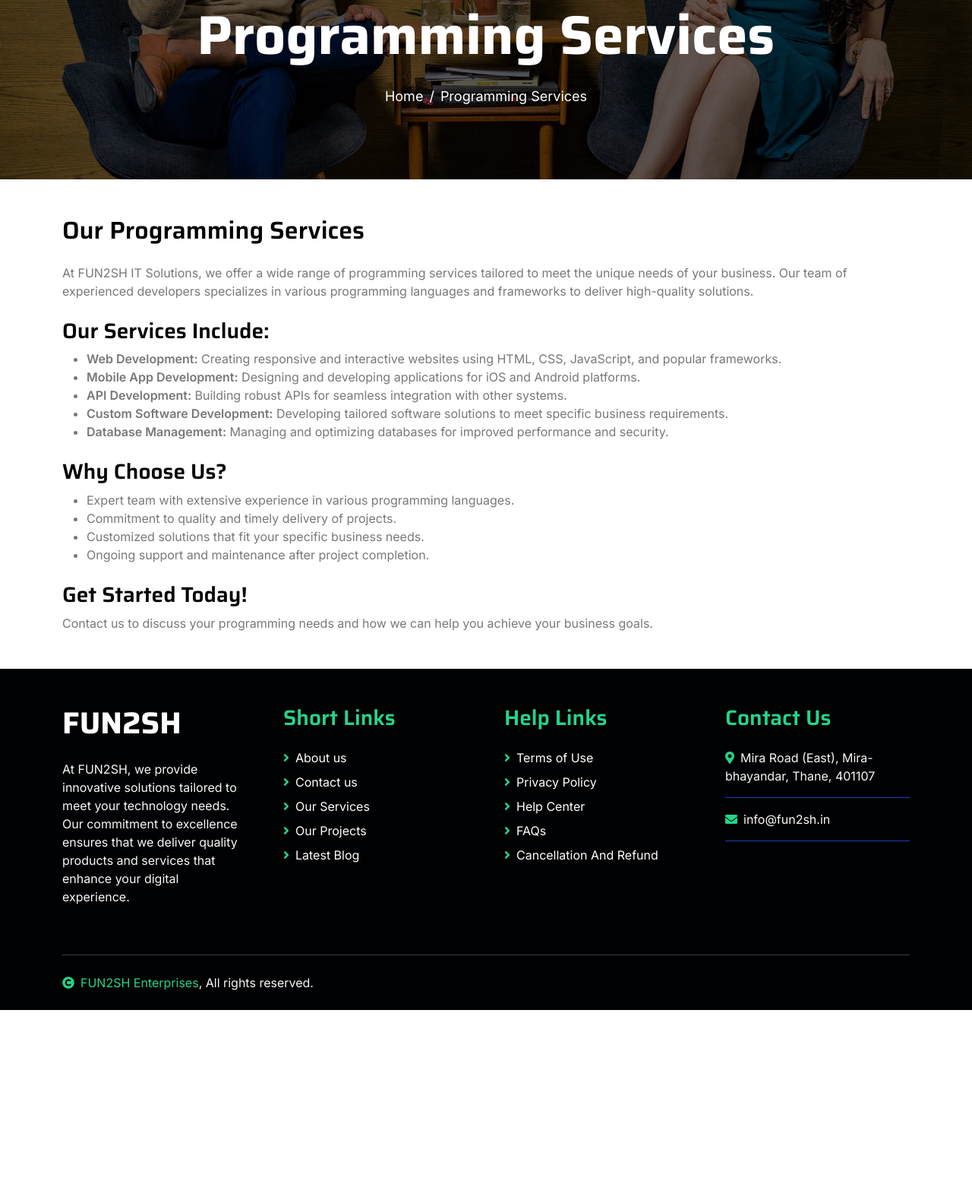
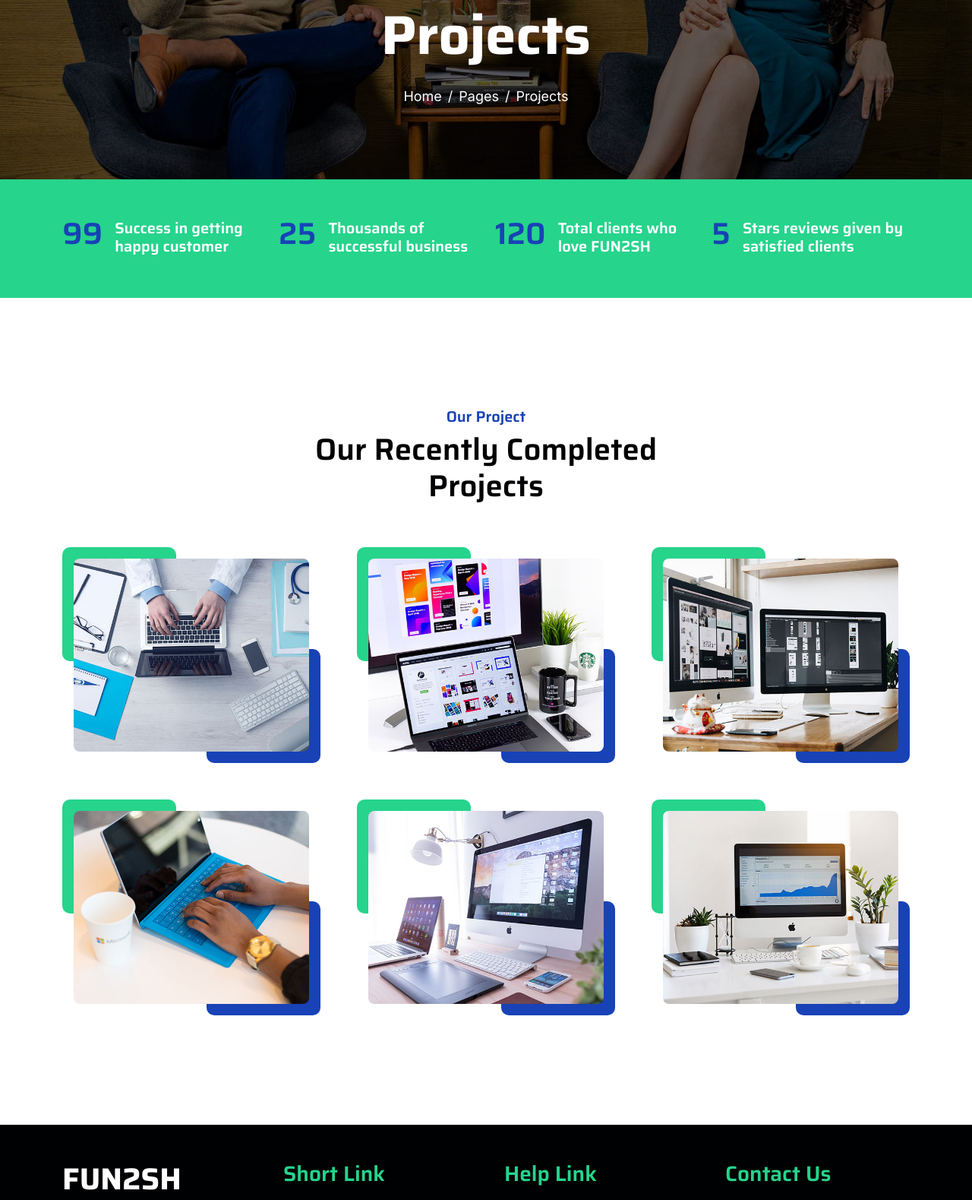
Before and after one commit to Ohom1/fun2sh, a plain HTML site: page programming.html in a window 1280 px wide. Shown: the part 199-1778 px from the top of the page at 76% size. Before the commit the page ends 1528 px from the top, so only its background shows below. Drawn offline with nearby package versions, Linux system fonts and the light colour scheme.

Commit message:
Update programming.html

```diff
--- a/programming.html
+++ b/programming.html
@@ -3,9 +3,10 @@
 
     <head>
         <meta charset="utf-8">
-    <title>Programming Services - FUN2SH IT Solutions</title>
+        <title>FUN2SH Enterprise</title>
         <meta content="width=device-width, initial-scale=1.0" name="viewport">
-    <meta content="Programming Services" name="description">
+        <meta content="" name="keywords">
+        <meta content="" name="description">
 
         <!-- Google Web Fonts -->
         <link rel="preconnect" href="https://fonts.googleapis.com">
@@ -15,6 +16,10 @@
         <!-- Icon Font Stylesheet -->
         <link href="https://cdnjs.cloudflare.com/ajax/libs/font-awesome/5.10.0/css/all.min.css" rel="stylesheet">
         <link href="https://cdn.jsdelivr.net/npm/bootstrap-icons@1.4.1/font/bootstrap-icons.css" rel="stylesheet">
+
+        <!-- Libraries Stylesheet -->
+        <link href="lib/animate/animate.min.css" rel="stylesheet">
+        <link href="lib/owlcarousel/assets/owl.carousel.min.css" rel="stylesheet">
 
         <!-- Customized Bootstrap Stylesheet -->
         <link href="css/bootstrap.min.css" rel="stylesheet">
@@ -76,46 +81,148 @@
     </div>
     <!-- Navbar End -->
 
+
         <!-- Page Header Start -->
         <div class="container-fluid page-header py-5">
             <div class="container text-center py-5">
-            <h1 class="display-2 text-white mb-4">Programming Services</h1>
-            <nav aria-label="breadcrumb">
+                <h1 class="display-2 text-white mb-4 animated slideInDown">Projects</h1>
+                <nav aria-label="breadcrumb animated slideInDown">
                     <ol class="breadcrumb justify-content-center mb-0">
-                    <li class="breadcrumb-item"><a href="index.html">Home</a></li>
-                    <li class="breadcrumb-item active" aria-current="page">Programming Services</li>
+                        <li class="breadcrumb-item"><a href="#">Home</a></li>
+                        <li class="breadcrumb-item"><a href="#">Pages</a></li>
+                        <li class="breadcrumb-item" aria-current="page">Projects</li>
                     </ol>
                 </nav>
             </div>
         </div>
         <!-- Page Header End -->
 
-    <!-- Programming Services Section Start -->
-    <div class="container my-5">
-        <h2 class="mb-4">Our Programming Services</h2>
-        <p>At FUN2SH IT Solutions, we offer a wide range of programming services tailored to meet the unique needs of your business. Our team of experienced developers specializes in various programming languages and frameworks to deliver high-quality solutions.</p>
 
-        <h3 class="mt-4">Our Services Include:</h3>
-        <ul>
-            <li><strong>Web Development:</strong> Creating responsive and interactive websites using HTML, CSS, JavaScript, and popular frameworks.</li>
-            <li><strong>Mobile App Development:</strong> Designing and developing applications for iOS and Android platforms.</li>
-            <li><strong>API Development:</strong> Building robust APIs for seamless integration with other systems.</li>
-            <li><strong>Custom Software Development:</strong> Developing tailored software solutions to meet specific business requirements.</li>
-            <li><strong>Database Management:</strong> Managing and optimizing databases for improved performance and security.</li>
-        </ul>
+        <!-- Fact Start -->
+        <div class="container-fluid bg-secondary py-5">
+            <div class="container">
+                <div class="row">
+                    <div class="col-lg-3 wow fadeIn" data-wow-delay=".1s">
+                        <div class="d-flex counter">
+                            <h1 class="me-3 text-primary counter-value">99</h1>
+                            <h5 class="text-white mt-1">Success in getting happy customer</h5>
+                        </div>
+                    </div>
+                    <div class="col-lg-3 wow fadeIn" data-wow-delay=".3s">
+                        <div class="d-flex counter">
+                            <h1 class="me-3 text-primary counter-value">25</h1>
+                            <h5 class="text-white mt-1">Thousands of successful business</h5>
+                        </div>
+                    </div>
+                    <div class="col-lg-3 wow fadeIn" data-wow-delay=".5s">
+                        <div class="d-flex counter">
+                            <h1 class="me-3 text-primary counter-value">120</h1>
+                            <h5 class="text-white mt-1">Total clients who love FUN2SH</h5>
+                        </div>
+                    </div>
+                    <div class="col-lg-3 wow fadeIn" data-wow-delay=".7s">
+                        <div class="d-flex counter">
+                            <h1 class="me-3 text-primary counter-value">5</h1>
+                            <h5 class="text-white mt-1">Stars reviews given by satisfied clients</h5>
+                        </div>
+                    </div>
+                </div>
+            </div>
+        </div>
+        <!-- Fact End -->
 
-        <h3 class="mt-4">Why Choose Us?</h3>
-        <ul>
-            <li>Expert team with extensive experience in various programming languages.</li>
-            <li>Commitment to quality and timely delivery of projects.</li>
-            <li>Customized solutions that fit your specific business needs.</li>
-            <li>Ongoing support and maintenance after project completion.</li>
-        </ul>
 
-        <h3 class="mt-4">Get Started Today!</h3>
-        <p>Contact us to discuss your programming needs and how we can help you achieve your business goals.</p>
+        <!-- Project Start -->
+        <div class="container-fluid project py-5 my-5">
+            <div class="container py-5">
+                <div class="text-center mx-auto pb-5 wow fadeIn" data-wow-delay=".3s" style="max-width: 600px;">
+                    <h5 class="text-primary">Our Project</h5>
+                    <h1>Our Recently Completed Projects</h1>
                 </div>
-    <!-- Programming Services Section End -->
+                <div class="row g-5">
+                    <div class="col-md-6 col-lg-4 wow fadeIn" data-wow-delay=".3s">
+                        <div class="project-item">
+                            <div class="project-img">
+                                <img src="img/project-1.jpg" class="img-fluid w-100 rounded" alt="">
+                                <div class="project-content">
+                                    <a href="#" class="text-center">
+                                        <h4 class="text-secondary">Web design</h4>
+                                        <p class="m-0 text-white">Web Analysis</p>
+                                    </a>
+                                </div>
+                            </div>
+                        </div>
+                    </div>
+                    <div class="col-md-6 col-lg-4 wow fadeIn" data-wow-delay=".5s">
+                        <div class="project-item">
+                            <div class="project-img">
+                                <img src="img/project-2.jpg" class="img-fluid w-100 rounded" alt="">
+                                <div class="project-content">
+                                    <a href="#" class="text-center">
+                                        <h4 class="text-secondary">Cyber Security</h4>
+                                        <p class="m-0 text-white">Cyber Security Core</p>
+                                    </a>
+                                </div>
+                            </div>
+                        </div>
+                    </div>
+                    <div class="col-md-6 col-lg-4 wow fadeIn" data-wow-delay=".7s">
+                        <div class="project-item">
+                            <div class="project-img">
+                                <img src="img/project-3.jpg" class="img-fluid w-100 rounded" alt="">
+                                <div class="project-content">
+                                    <a href="#" class="text-center">
+                                        <h4 class="text-secondary">Mobile Info</h4>
+                                        <p class="m-0 text-white">Upcomming Phone</p>
+                                    </a>
+                                </div>
+                            </div>
+                        </div>
+                    </div>
+                    <div class="col-md-6 col-lg-4 wow fadeIn" data-wow-delay=".3s">
+                        <div class="project-item">
+                            <div class="project-img">
+                                <img src="img/project-4.jpg" class="img-fluid w-100 rounded" alt="">
+                                <div class="project-content">
+                                    <a href="#" class="text-center">
+                                        <h4 class="text-secondary">Web Development</h4>
+                                        <p class="m-0 text-white">Web Analysis</p>
+                                    </a>
+                                </div>
+                            </div>
+                        </div>
+                    </div>
+                    <div class="col-md-6 col-lg-4 wow fadeIn" data-wow-delay=".5s">
+                        <div class="project-item">
+                            <div class="project-img">
+                                <img src="img/project-5.jpg" class="img-fluid w-100 rounded" alt="">
+                                <div class="project-content">
+                                    <a href="#" class="text-center">
+                                        <h4 class="text-secondary">Digital Marketing</h4>
+                                        <p class="m-0 text-white">Marketing Analysis</p>
+                                    </a>
+                                </div>
+                            </div>
+                        </div>
+                    </div>
+                    <div class="col-md-6 col-lg-4 wow fadeIn" data-wow-delay=".7s">
+                        <div class="project-item">
+                            <div class="project-img">
+                                <img src="img/project-6.jpg" class="img-fluid w-100 rounded" alt="">
+                                <div class="project-content">
+                                    <a href="#" class="text-center">
+                                        <h4 class="text-secondary">keyword Research</h4>
+                                        <p class="m-0 text-white">keyword Analysis</p>
+                                    </a>
+                                </div>
+                            </div>
+                        </div>
+                    </div>
+                </div>
+            </div>
+        </div>
+        <!-- Project End -->
+
 
         <!-- Footer Start -->
          <div class="container-fluid footer bg-dark wow fadeIn" data-wow-delay=".3s">
@@ -123,27 +230,18 @@
                 <div class="row g-5">
                     <div class="col-lg-3 col-md-6">
                         <a href="index.html">
-                    <h1 class="text-white fw-bold d-block">FUN2SH<span class="text-secondary"></span></h1>
+                            <h1 class="text-white fw-bold d-block">FUN2SH<span class="text-secondary"></span> </h1>
                         </a>
                         <p class="mt-4 text-light">At FUN2SH, we provide innovative solutions tailored to meet your technology needs. Our commitment to excellence ensures that we deliver quality products and services that enhance your digital experience.</p>
-                <!--<div class="d-flex FUN2SH-link">-->
-                    <!-- Social Media Links -->
-                    <!--<a href="https://facebook.com" class="btn-light nav-fill btn btn-square rounded-circle me-2" target="_blank" rel="noopener noreferrer">
-                        <i class="fab fa-facebook-f text-primary"></i>
-                    </a>
-                    <a href="https://twitter.com" class="btn-light nav-fill btn btn-square rounded-circle me-2" target="_blank" rel="noopener noreferrer">
-                        <i class="fab fa-twitter text-primary"></i>
-                    </a>
-                    <a href="https://instagram.com" class="btn-light nav-fill btn btn-square rounded-circle me-2" target="_blank" rel="noopener noreferrer">
-                        <i class="fab fa-instagram text-primary"></i>
-                    </a>
-                    <a href="https://linkedin.com" class="btn-light nav-fill btn btn-square rounded-circle me-0" target="_blank" rel="noopener noreferrer">
-                        <i class="fab fa-linkedin-in text-primary"></i>
-                    </a>
-                </div>-->
+                        <div class="d-flex FUN2SH-link">
+                            <!--<a href="" class="btn-light nav-fill btn btn-square rounded-circle me-2"><i class="fab fa-facebook-f text-primary"></i></a>
+                            <a href="" class="btn-light nav-fill btn btn-square rounded-circle me-2"><i class="fab fa-twitter text-primary"></i></a>
+                            <a href="" class="btn-light nav-fill btn btn-square rounded-circle me-2"><i class="fab fa-instagram text-primary"></i></a>
+                            <a href="" class="btn-light nav-fill btn btn-square rounded-circle me-0"><i class="fab fa-linkedin-in text-primary"></i></a>-->
+                        </div>
                     </div>
                     <div class="col-lg-3 col-md-6">
-                <a href="#" class="h3 text-secondary">Short Links</a>
+                        <a href="#" class="h3 text-secondary">Short Link</a>
                         <div class="mt-4 d-flex flex-column short-link">
                             <a href="about.html" class="mb-2 text-white"><i class="fas fa-angle-right text-secondary me-2"></i>About us</a>
                             <a href="contact.html" class="mb-2 text-white"><i class="fas fa-angle-right text-secondary me-2"></i>Contact us</a>
@@ -151,10 +249,10 @@
                             <a href="project.html" class="mb-2 text-white"><i class="fas fa-angle-right text-secondary me-2"></i>Our Projects</a>
                             <a href="blog.html" class="mb-2 text-white"><i class="fas fa-angle-right text-secondary me-2"></i>Latest Blog</a>
                         </div>
+
                     </div>
-
                     <div class="col-lg-3 col-md-6">
-                <a href="#" class="h3 text-secondary">Help Links</a>
+                        <a href="#" class="h3 text-secondary">Help Link</a>
                         <div class="mt-4 d-flex flex-column help-link">
                             <a href="terms-of-use.html" class="mb-2 text-white"><i class="fas fa-angle-right text-secondary me-2"></i>Terms of Use</a>
                     <a href="privacy-policy.html" class="mb-2 text-white"><i class="fas fa-angle-right text-secondary me-2"></i>Privacy Policy</a>
@@ -163,7 +261,6 @@
                     <a href="refund-cancellation.html" class="mb-2 text-white"><i class="fas fa-angle-right text-secondary me-2"></i>Cancellation And Refund</a>
                         </div>
                     </div>
-
                     <div class="col-lg-3 col-md-6">
                         <a href="#" class="h3 text-secondary">Contact Us</a>
                         <div class="text-white mt-4 d-flex flex-column contact-link">
@@ -176,17 +273,16 @@
                 <hr class="text-light mt-5 mb-4">
                 <div class="row">
                     <div class="col-md-6 text-center text-md-start">
-                <span class="text-light"><a href="#" class="text-secondary"><i class="fas fa-copyright text-secondary me-2"></i>FUN2SH Enterprises</a>, All rights reserved.</span>
+                        <span class="text-light"><a href="#" class="text-secondary"><i class="fas fa-copyright text-secondary me-2"></i>FUN2SH </a>, All right reserved.</span>
                     </div>
                     <div class="col-md-6 text-center text-md-end">
                         <!--/*** This template is free as long as you keep the footer author’s credit link/attribution link/backlink. If you'd like to use the template without the footer author’s credit link/attribution link/backlink, you can purchase the Credit Removal License from "https://htmlcodex.com/credit-removal". Thank you for your support. ***/-->
-                <!--<span class="text-light">Designed By <a href="https://htmlcodex.com" class="text-secondary">HTML Codex</a> Distributed By <a href="https://themewagon.com">ThemeWagon</a></span>-->
+                        <!--<span class="text-light">Designed By<a href="https://htmlcodex.com" class="text-secondary">HTML Codex</a> Distributed By <a href="https://themewagon.com">ThemeWagon</a></span>-->
                     </div>
                 </div>
             </div>
         </div>
         <!-- Footer End -->
-
 
 
         <!-- Back to Top -->
```
Lines whose indentation alone changed are shown as unchanged.
